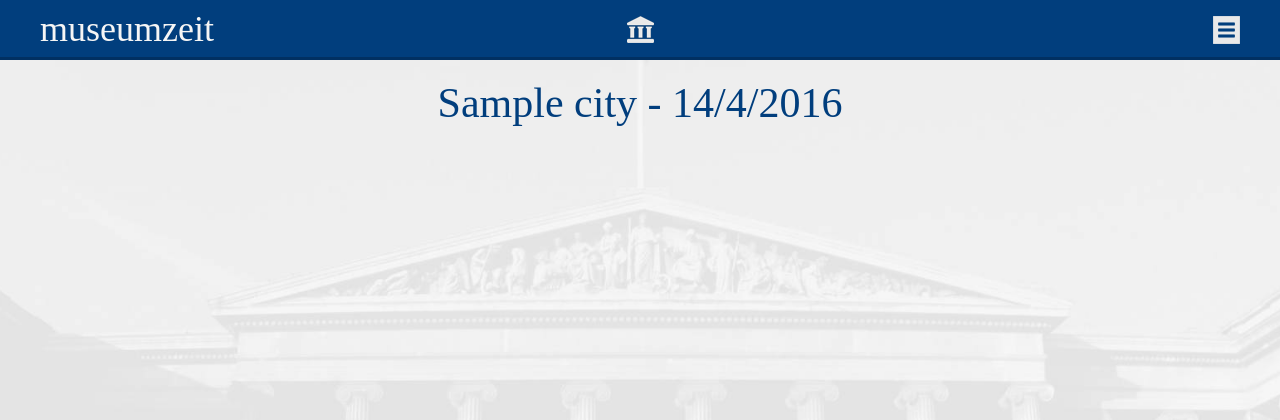
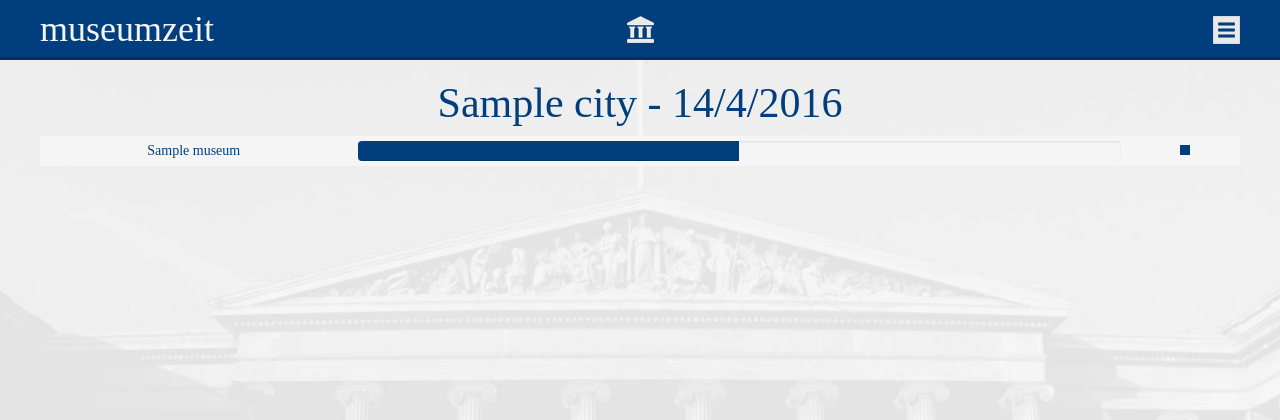
Before and after one commit to Autophagy/museumzeit, a Flask app: a page that uses app/templates/city.html in a window 1280 px wide. Shown: the top 420 px of the page. Run offline with Flask 2, Linux system fonts and the light colour scheme; tables that the repository leaves empty hold one stand-in row (values such as "Sample post"); some libraries are stand-ins or nearby versions; some web fonts are replaced.

Commit message:
Added a bit more city view prototype, including progress bars for the times and a free indicator

```diff
--- a/app/static/css/city.css
+++ b/app/static/css/city.css
@@ -63,6 +63,33 @@ a:hover {
   width: 1200px;
 }
 
-.container .location {
+#main-container .location {
   font-size: 3em;
 }
+
+#main-container .museum-row {
+  padding: 5px;
+}
+
+#main-container .museum-row:nth-of-type(odd) {
+    background-color: #F5F5F5;
+}
+
+#main-container .museum-row:nth-of-type(even) {
+    background-color: #E6E6E6;
+}
+
+#main-container .museum-open-time {
+  margin-bottom: 0px;
+}
+
+#main-container .museum-open-time .progress-bar {
+  background-color: #013E7D;
+}
+
+#main-container .is-free {
+  display: inline-block;
+  width: 10px;
+  height: 10px;
+  background-color: #013E7D;
+}
--- a/app/templates/city.html
+++ b/app/templates/city.html
@@ -18,8 +18,26 @@
     </div>
   </div>
 
-  <div class="container">
+  <div id="main-container" class="container-fluid">
     <h2 class="location">{{ city.name }} - {{ date.day }}/{{ date.month }}/{{ date.year }}</h2>
+
+    {% for museum in city.museums %}
+      <div class="row museum-row">
+        <div class="col-md-3">
+          {{ museum.name }}
+        </div>
+        <div class="col-md-8">
+          <div class="progress museum-open-time">
+            <div class="progress-bar" style="width:50%">
+            </div>
+          </div>
+        </div>
+        <div class="col-md-1">
+          <span class="is-free"></span>
+        </div>
+      </div>
+    {% endfor %}
+
   </div>
 
 {% endblock %}
```
